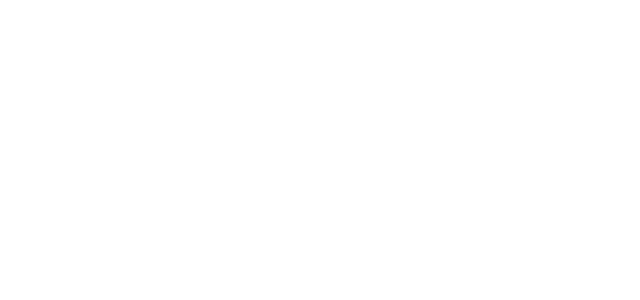
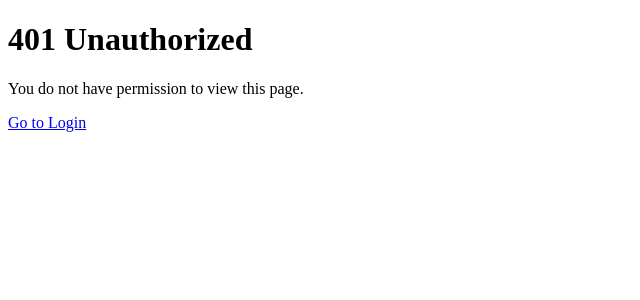
Before and after one commit to tenshi33/BPI-Hackathon, a React (Create React App) app in the folder bpi/: page /401 in a window 1280 px wide. Before the commit this address had no page. Shown: the top 300 px of the page, without its empty margins (0-640 px from the left). Built offline with nearby package versions, Linux system fonts and the light colour scheme.

Commit message:
unauthorized

```diff
--- /dev/null
+++ b/bpi/src/401/Unanuthorized.js
@@ -0,0 +1,13 @@
+import React from 'react';
+
+const Unauthorized = () => {
+    return (
+        <div className="unauthorized-container">
+            <h1>401 Unauthorized</h1>
+            <p>You do not have permission to view this page.</p>
+            <a href="/">Go to Login</a>
+        </div>
+    );
+};
+
+export default Unauthorized;
--- a/bpi/src/App.js
+++ b/bpi/src/App.js
@@ -2,6 +2,7 @@
 import { Routes, Route, Navigate } from 'react-router-dom';
 import { Chatbot } from './chatbot/chatbot';
 import { Login } from './Login/Login';
+import Unauthorized from './401/Unanuthorized';
 import { connect } from "react-redux";
 
 const App = (props) => {
@@ -9,6 +10,7 @@
         <div>
             <Routes>
                 <Route path="/" element={<Login />} />
+                <Route path="/401" element={<Unauthorized />} />
                 <Route
                     path="/protected/:userID"
                     element={
--- a/bpi/src/chatbot/chatbot.js
+++ b/bpi/src/chatbot/chatbot.js
@@ -1,5 +1,6 @@
 import React, { useState, useEffect } from 'react';
 import { useNavigate } from "react-router-dom";
+import { useParams } from 'react-router-dom';
 
 
 // Redux
@@ -8,12 +9,18 @@
 
 const Chatbot = (props) => {
   const navigate = useNavigate()
+  const { userID: urlUserID } = useParams();
   const [userInput, setUserInput] = useState("");
 
   useEffect(() => {
     props.getData();
   }, [props, props.message]);
 
+  useEffect(() => {
+    if (props.userID !== urlUserID) {
+      navigate("/401");
+  }
+  }, [props.userID, urlUserID, navigate]);
 
 
   const handleSend = () => {
@@ -24,7 +31,7 @@
   };
 
   function logout() {
-        localStorage.removeItem('userID'); // Clear userID from localStorage
+        localStorage.removeItem('userID');
         props.logoutUser()
         navigate(`/`);
 
@@ -66,6 +73,7 @@
 
 const mapState = (state) => ({
   data: state.reducerName.data,
+  userID: state.reducerName.userID
 });
 
 const actionCreators = {
@@ -74,6 +82,6 @@
   postChatCompletion: actionName.postChatCompletion,
 };
 
-// Connect component with Redux
+
 const connectedChatbot = connect(mapState, actionCreators)(Chatbot);
 export { connectedChatbot as Chatbot };
```
